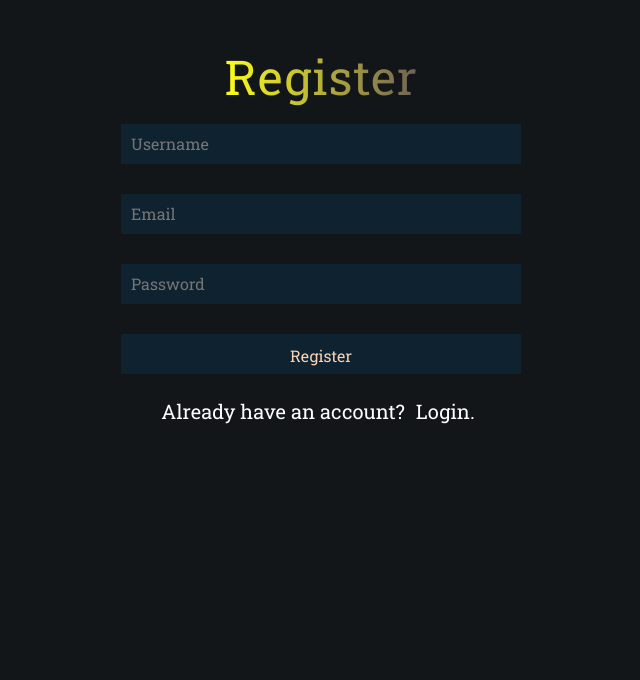
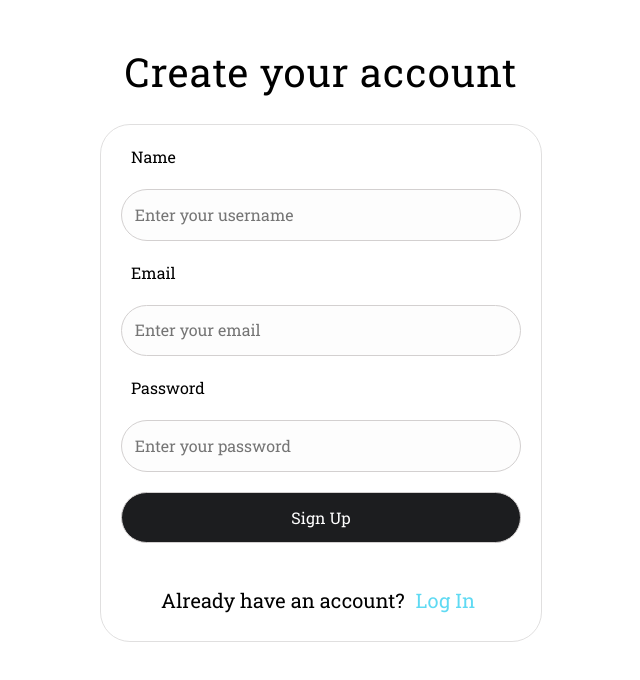
Before and after one commit to AdarshMasekar/Internship-Project---Show-Space, a React (Create React App) app: page / in a window 1280 px wide. Shown: the top 680 px of the page, without its empty margins (319-959 px from the left). Built offline with nearby package versions, Linux system fonts and the light colour scheme.

Commit message:
fixed few issues

```diff
--- a/src/components/BookingPage.jsx
+++ b/src/components/BookingPage.jsx
@@ -1,6 +1,7 @@
 import React from 'react';
 import {useLocation} from 'react-router-dom';
 import {useState} from 'react';
+import "../styles/App.css"
 
 const BookingPage = () => {
     const location = useLocation();
@@ -14,14 +15,15 @@ const BookingPage = () => {
     }
 
   return (
-      <div className='container side'>
-        <h1>Booking Page</h1>
-        <div className="left">
-        <div>
-            <img className='bookImage' src={Show?.image?.medium || defaultImage} alt={Show.name}/>
-        </div>
+    <div className='container'>
+        <h1 className='underline'>Show Details</h1>
+       <div className="side">
+       <div className="left">
+          <div>
+              <img className='bookImage' src={Show?.image?.medium || defaultImage} alt={Show.name}/>
+          </div>
 
-        <h4 className="showName">{Show.name}</h4>
+          <h4 className="showName">{Show.name}</h4>
         </div>
 
         <div className="right">
@@ -34,6 +36,7 @@ const BookingPage = () => {
             <button className='book' onClick={handleBooking} >{isBooked? "Cancel Booking":"Book Now"}</button>
             <h2 className='booked'>{isBooked? Show.name+" is booked":" "}</h2>
         </div>
+       </div>
     </div>
   );
 }
--- a/src/components/Home.jsx
+++ b/src/components/Home.jsx
@@ -14,11 +14,11 @@ export const Home = () => {
           .then(data => {
             const showData = data.map(result => result.show);
             setShows(showData);
-            console.log(showData)
+            // console.log(showData)
 
           })
           .catch(error => {
-            console.error('Error:', error);
+            // console.error('Error:', error);
           });
       }
     }, [searchTerm]);
@@ -32,8 +32,8 @@ export const Home = () => {
   return (
     <div className='app content-container'>
         <header className='nav'>
-            <h1>Show Space</h1>
-            <Link to="/register"><h1>Logout</h1></Link>
+            <h3>Show Space</h3>
+            <Link to="/register"><h3>Logout</h3></Link>
         </header>
 
     <div className="search">
@@ -45,7 +45,7 @@ export const Home = () => {
       />
       <svg
         width={40}
-        color='gold'
+        color='white'
         xmlns="http://www.w3.org/2000/svg"
         fill="none"
         viewBox="0 0 24 24"
--- a/src/components/LoginForm.jsx
+++ b/src/components/LoginForm.jsx
@@ -14,74 +14,50 @@ const LoginForm = () => {
   };
 
   const navigate = useNavigate();
-  const handleSubmit = (event) => {
-    event.preventDefault();
+  const handleSubmit = () => {
+    const storedUsername = localStorage.getItem("username");
+    const storedPassword = localStorage.getItem("password");
 
-    // Perform form validation here
-    if (username.length === 0) {
-      alert('Please enter a username');
-      return;
+    // Check if the stored username and password match the input values
+    if (storedUsername === username && storedPassword === password) {
+      alert("Login successful");
+      navigate("/home");
+    } else {
+      alert("Invalid username or password");
     }
-
-    if (password.length === 0) {
-      alert('Please enter a password');
-      return;
-    }
-
-    // Retrieve user data from local storage
-    const storedUser = localStorage.getItem('user');
-    if (storedUser) {
-      const user = JSON.parse(storedUser);
-
-      // Check if entered credentials match
-      if (username === user.username && password === user.password) {
-        // Set a flag or token to indicate logged-in state
-        localStorage.setItem('isLoggedIn', 'true');
-        alert('Login successful');
-
-        // Redirect to home page
-        navigate("/home");
-      } else {
-        console.log('Invalid credentials');
-      }
-    } else {
-      console.log('User not found');
-    }
-
-    // Clear form inputs
-    setUsername('');
-    setPassword('');
   };
-
-  const handleLogin= () =>{
-    navigate("/home");
+  const handleSignUp= () =>{
+    navigate("/#");
   }
 
   return (
    <div className="container login">
     <h1>Login</h1>
         <form className='form' onSubmit={handleSubmit}>
-        <div>
+
+        <label htmlFor="username">Username</label>
             <input className='finput'
             type="text"
             id="username"
-            placeholder='username'
+            name='username'
+            placeholder='Enter your username'
             value={username}
             onChange={handleUsernameChange}
             />
-        </div>
-        <div>
+
+          <label htmlFor="password">Password</label>
             <input className='finput'
             type="password"
             id="password"
-            placeholder='password'
+            name='password'
+            placeholder='Enter your password'
             value={password}
             onChange={handlePasswordChange}
             />
-        </div>
+
         <button className='fbutton' type="submit">Login</button>
 
-        <h5 className="text mt-4 text-center">Don't have an account? <button className=" btn1" onClick={handleLogin}>Register</button></h5>
+        <h5 className="text mt-4 text-center">Don't have an account? <button className=" btn1" onClick={handleSignUp}>Sign Up</button></h5>
 
         </form>
    </div>
--- a/src/components/RegisterForm.jsx
+++ b/src/components/RegisterForm.jsx
@@ -16,17 +16,9 @@ const RegisterForm = () => {
       return;
     }
 
-    // Register the user
-    const data = {
-      username,
-      email,
-      password,
-    };
-
-    fetch("/api/register", {
-      method: "POST",
-      body: JSON.stringify(data),
-    });
+    // Store the username and password details in local storage
+    localStorage.setItem("username", username);
+    localStorage.setItem("password", password);
 
     // Redirect to the login form
     alert("Registration succussfull")
@@ -42,26 +34,32 @@ const RegisterForm = () => {
 
   return (
     <div className="container register">
-      <h1>Register</h1>
+      <h1>Create your account</h1>
       <form onSubmit={handleSubmit} className="form">
+      <label htmlFor="username">Name</label>
         <input className="finput"
           type="text"
-          placeholder="Username"
+          name = "username"
+          placeholder="Enter your username"
           onChange={(e) => setUsername(e.target.value)}
         />
+         <label htmlFor="email">Email</label>
         <input className="finput"
           type="email"
-          placeholder="Email"
+          name="email"
+          placeholder="Enter your email"
           onChange={(e) => setEmail(e.target.value)}
         />
+         <label htmlFor="password">Password</label>
         <input className="finput"
           type="password"
-          placeholder="Password"
+          name = "password"
+          placeholder="Enter your password"
           onChange={(e) => setPassword(e.target.value)}
         />
-        <button className="fbutton" type="submit">Register</button>
+        <button className="fbutton" type="submit">Sign Up</button>
+       <h5 className="text-center mt-4">Already have an account? <button className=" btn1" onClick={handleLogin}>Log In</button></h5>
       </form>
-       <h5 className="text mt-4">Already have an account? <button className=" btn1" onClick={handleLogin}>Login.</button></h5>
     </div>
   );
 };
--- a/src/styles/App.css
+++ b/src/styles/App.css
@@ -14,19 +14,24 @@
 
 body {
   font-family: var(--font-roboto);
-  background-color: #131619;
-  color: white;
+  background-color: #fff;
+  color: rgb(0, 0, 0);
 }
 
 .app {
-  padding: 4rem;
-
+  padding: 2rem;
   display: flex;
   justify-content: center;
   align-items: center;
   flex-direction: column;
 }
 
+
+h3{
+  color: black;
+  /* text-decoration:underline ; */
+  cursor: pointer;
+}
 .movie{
     background-color: rebeccapurple;
     width: 420px;
@@ -44,7 +49,7 @@ body {
 
 /* Set the appearance of the scrollbar thumb */
 ::-webkit-scrollbar-thumb {
-  background-color: #ffc507d1;
+  background-color: #fae8add1;
   border-radius: 40px;
 }
 
@@ -61,13 +66,10 @@ body {
 
 
 h1 {
-  font-size: 3rem;
+  font-size: 2.5rem;
   letter-spacing: 0.9px;
-  background: linear-gradient(
-    90deg,
-    rgba(255, 255, 25, 1) 0%,
-    rgba(249, 211, 180, 0.4) 100%
-  );
+  background:
+    rgb(0, 0, 0) ;
   background-clip: text;
   -webkit-background-clip: text;
   -webkit-text-fill-color: transparent;
@@ -76,7 +78,7 @@ h1 {
 
 .search {
   width: 71%;
-  margin: 4rem 0 2rem;
+  margin: 3rem 1rem 1rem 1rem;
 
   display: flex;
   align-items: center;
@@ -86,25 +88,23 @@ h1 {
   border-radius: 3rem;
   background: #1f2123;
   -webkit-box-shadow: 5px 5px 7px #1c1d1f, -5px -5px 7px #222527;
-  box-shadow: 5px 5px 7px #1c1d1f, -5px -5px 7px #222527;
+  box-shadow: 1px 1px 7px 0px #578af0;
 }
 
 .search input {
   flex: 1;
-  border: none;
   font-size: 1.5rem;
-  font-family: var(--font-raleway);
   font-weight: 500;
-  padding-right: 1rem;
-
+  padding-left: 1.5rem;
   outline: none;
-  color: #a1a1a1;
+  color: #fff;
   background: #1f2123;
 }
 
 .search img {
   width: 35px;
   height: 35px;
+  color: white;
   cursor: pointer;
 }
 
@@ -142,7 +142,6 @@ h1 {
 .container {
   width: 100%;
   margin-top: 3rem;
-
   display: flex;
   justify-content: center;
   align-items: center;
@@ -228,7 +227,7 @@ h1 {
 
 @media screen and (max-width: 600px) {
   .app {
-    padding: 4rem 2rem;
+    padding: 2rem 2rem;
   }
 
   .search {
@@ -248,7 +247,7 @@ h1 {
 
 @media screen and (max-width: 400px) {
   .app {
-    padding: 4rem 1rem;
+    padding: 2rem 1rem;
   }
 
   h1 {
@@ -265,67 +264,79 @@ h1 {
   }
 }
 
+.show-details{
+  margin: 2rem;
+  width: 100%;
+  display: flex;
+  flex-direction: column;
+  align-items: flex-start;
+}
 .Show{
     display: flex;
     flex-direction: column;
     align-items: center;
     justify-content: center;
-    background-color: #30383f;
+    background-color: #4a5361;
     width:19.5rem;
     height: fit-content;
     margin: 2rem;
     padding: 2rem;
-    border-radius: 38px;
+    border-radius: 25px;
     cursor: pointer;
-    box-shadow:0 2px 4px rgba(255, 255, 25);
+    box-shadow:0px 8px 8px 0px #648fe4;
   }
 
   .showImage{
       width: 18rem;
       height: 22rem;
       object-fit: cover;
-      border-radius: 30px 30px 0 0;
+      border-radius: 20px;
       overflow: hidden;
       position: relative;
       top:-20px;
   }
 
   .image-container{
-    border-bottom: 1px solid rgba(255, 255, 25) ;
+    border-bottom: 1px solid #aaabac ;
   }
 
 
 .name{
-    color: rgba(249, 211, 180, 1);
+    color: white;
     margin-top: 10px;
 }
 
 .book{
-    background-color: rgb(238, 220, 120);
+    background-color: rgb(0, 0, 0);
     border-radius: 20px;
     margin-bottom: 5px;
     height:fit-content;
     padding: 1rem;
+    color: white;
     width: fit-content;
 }
 
 .side{
     display: flex;
-    margin-top: 10rem;
-    /* flex-direction: column; */
+    flex-direction:row;
     align-items: center;
-    justify-content: center;
+    gap: 50px;
+    justify-content: space-around;
 }
 
 .left{
-    flex: 5;
-    display: flex;
-    flex-direction: column;
-    align-items: center;
-    justify-content: center;
+  background-color: #4a5361;
+  width:fit-content;
+  height: fit-content;
+  margin: 1rem;
+  padding: 0.8rem;
+  border-radius: 25px;
+  cursor: pointer;
+  box-shadow:0px 8px 8px 0px #648fe4;
+  flex: 1;
 }
 .right{
-    flex: 8;
+  flex: 10;
 }
 
 .right > h3{
@@ -336,7 +347,7 @@ h1 {
       width: 300px;
       height: 420px;
       object-fit: cover;
-      border-radius: 30px;
+      border-radius: 20px;
       overflow: hidden;
 }
 
@@ -359,29 +370,52 @@ h1 {
 }
 
 .finput,.fbutton{
-  margin-top: 10px;
+  border: 1px solid rgb(211, 208, 208);
   width: 25rem;
-  height: 2.5rem;
-  padding: 10px;
-  color: rgba(249, 211, 180, 1);
-  background-color: #0f2230;
+  height: auto;
+  color: rgb(0, 0, 0);
+  border-radius: 30px;
+  padding: 0.8rem;
+  background-color: #fdfdfd;
+}
+
+.fbutton{
+  background-color: #1c1d1f;
+  color: white;
+}
+label{
+  margin-left: 10px;
 }
 
 .booked{
-  color: rgba(249, 211, 180, 1);
+  color: rgb(0, 0, 0);
+}
+
+.form{
+  padding: 20px;
+  margin-top: 20px;
+  border-radius: 30px;
+  border: 1px solid rgba(214, 213, 213, 0.753);
 }
 
 .btn1{
   background-color: transparent;
-  color: white;
-  border: none;
+  color: rgb(95, 218, 243);
+
+
 }
 
-.underlined{
-  underline:red;
-}
 .nav{
   display: flex;
+  position: sticky;
+  top: 0;
+  background-color: white;
+  border-bottom: 1px solid rgb(138, 136, 134);
   width: 80rem;
   justify-content: space-between;
+  z-index: 20;
 }
+
+.underline{
+  text-decoration:underline ;
+}
```
